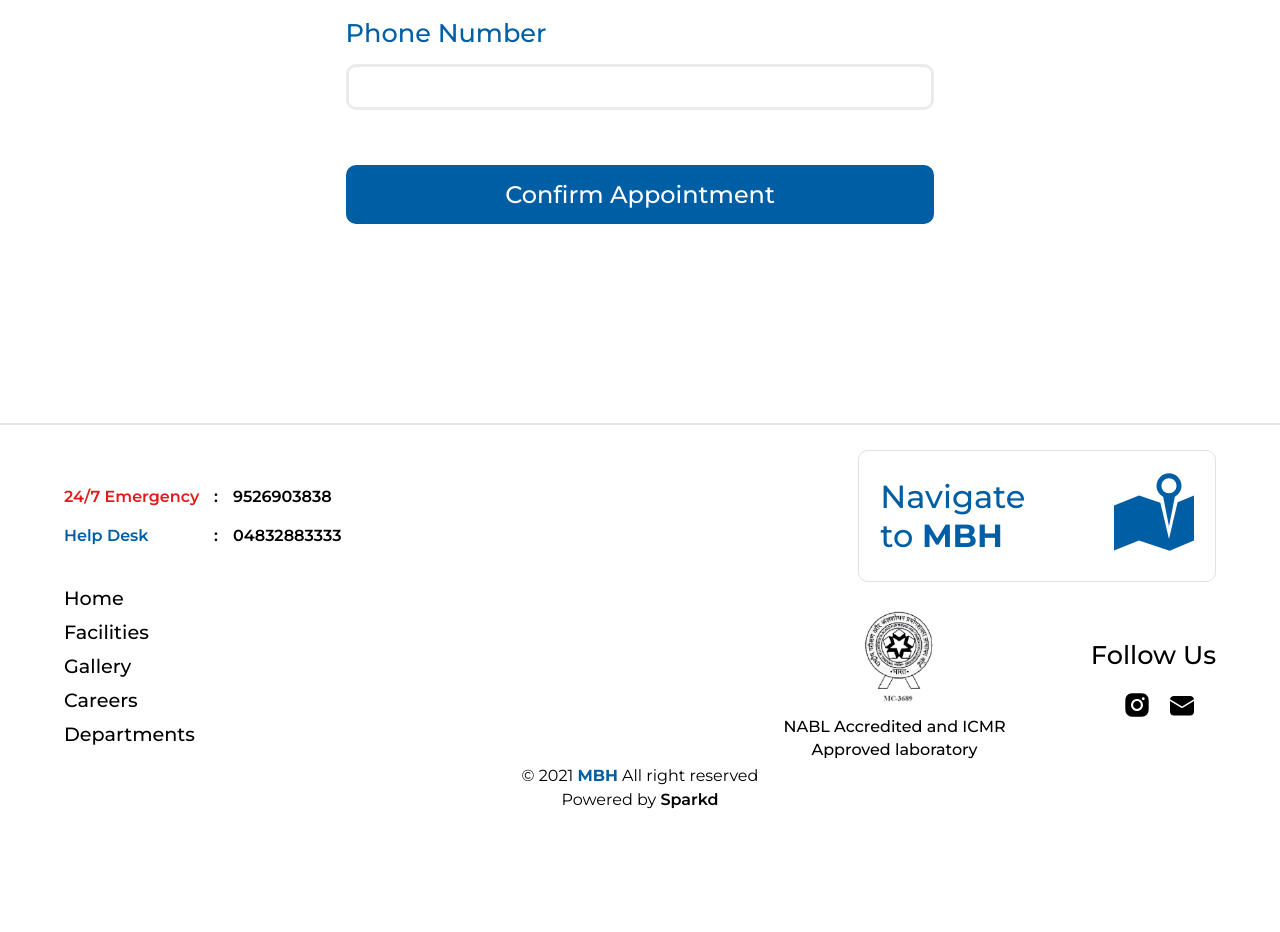
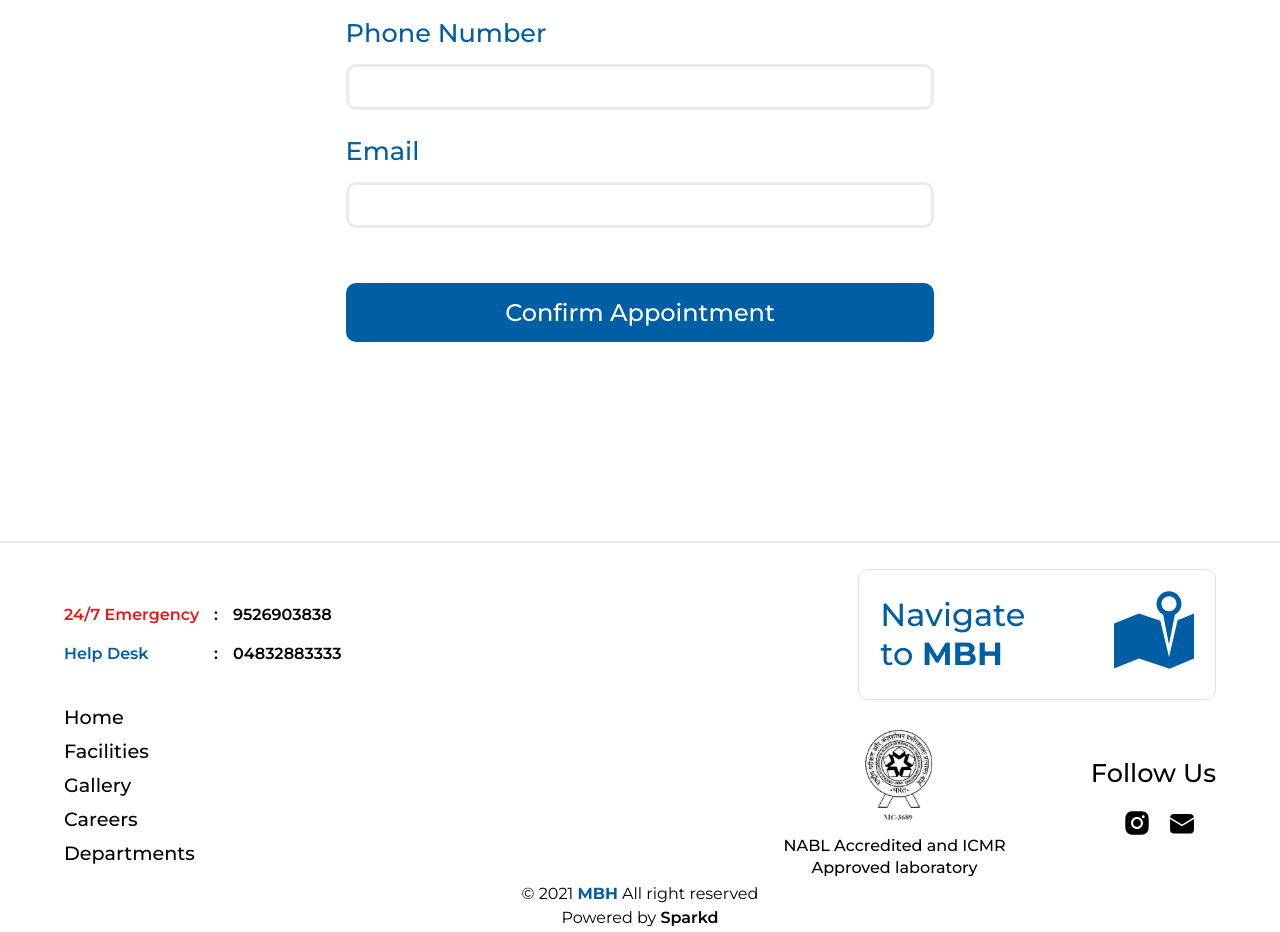
Before and after one commit to nivedin/mbhHospital, a React (Create React App) app: page /appointment in a window 1280 px wide. Shown: the part 840-1772 px from the top of the page. Before the commit the page ends 1660 px from the top, so only its background shows below. Built offline with nearby package versions, Linux system fonts and the light colour scheme; some icons are missing.

Commit message:
added email to appointment page

```diff
--- a/src/pages/Appointment.js
+++ b/src/pages/Appointment.js
@@ -14,10 +14,11 @@ function Appointment() {
     date: "",
     time: "",
     phoneNumber: "",
+    email: "",
   });
   const [isFormSubmited, setSubmited] = useState(false);
 
-  const { name, department, doctor, date, time, phoneNumber } = values;
+  const { name, department, doctor, date, time, phoneNumber, email } = values;
 
   useEffect(() => {
     departmenDoctors.forEach((departmenDoctor, i) => {
@@ -57,6 +58,7 @@ function Appointment() {
       date: date,
       time: time,
       phoneNumber: phoneNumber,
+      email: email,
     };
     //console.log(emailData);
     ////new////
@@ -191,6 +193,17 @@ function Appointment() {
                   }
                 />
               </div>
+              <div className="form-group">
+                <label htmlFor="name">Email</label>
+                <input
+                  type="email"
+                  name="email"
+                  value={email}
+                  onChange={(e) =>
+                    setValues({ ...values, email: e.target.value })
+                  }
+                />
+              </div>
               <button type="submit">Confirm Appointment</button>
             </form>
           ) : (
@@ -227,6 +240,12 @@ function Appointment() {
                     <div>
                       <span>Phone : </span>
                       <span>{phoneNumber}</span>
+                    </div>
+                  </div>
+                  <div className="rowDiv">
+                    <div>
+                      <span>Email : </span>
+                      <span>{email}</span>
                     </div>
                   </div>
                 </div>
```
Also changed, not shown: 6 other files (tests, documents, lock files or other folders).
